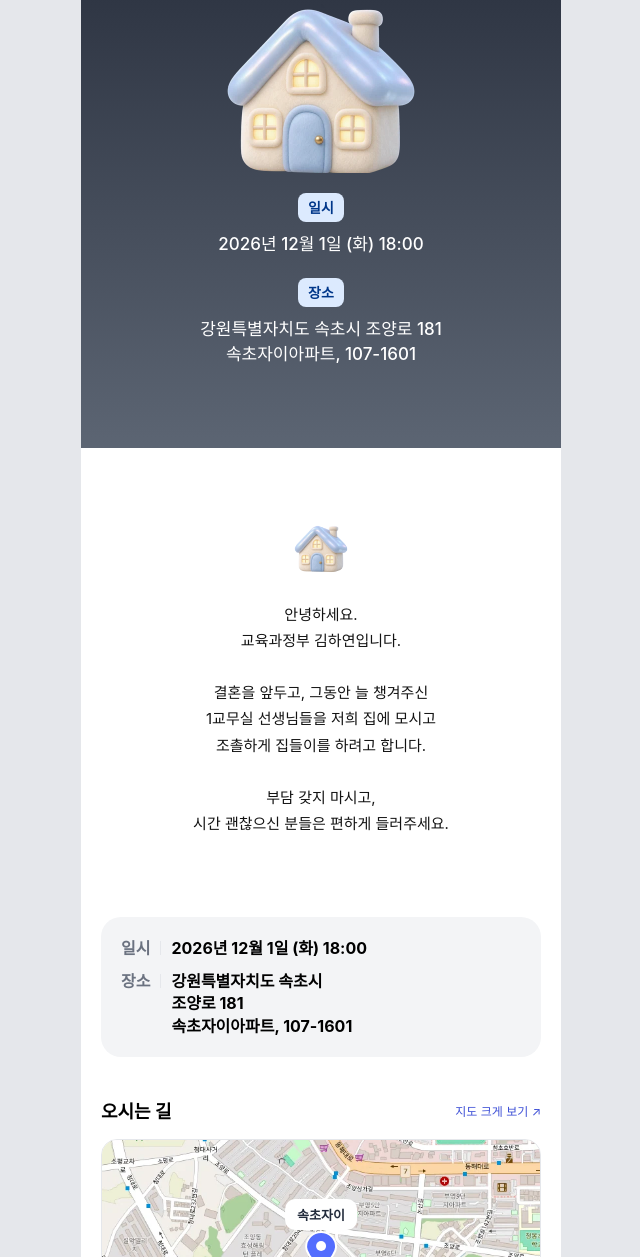
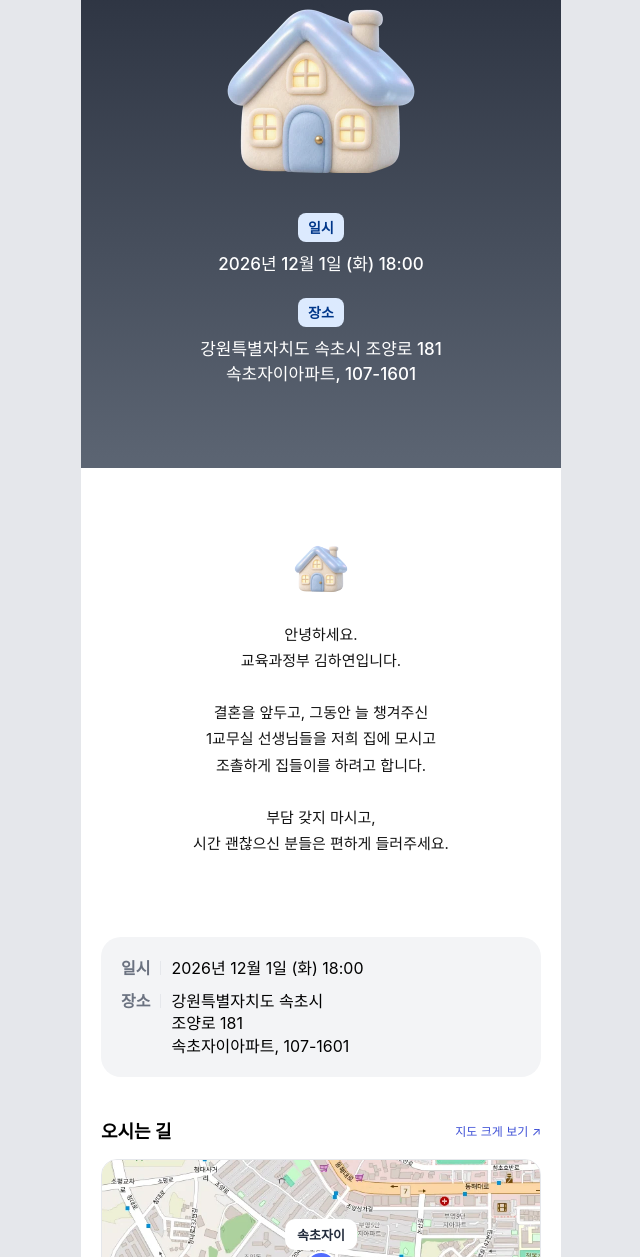
Before and after one commit to scieum/housewarming, a plain HTML site: page index.html in a window 1280 px wide. Shown: the part 196-1453 px from the top of the page, without its empty margins (319-959 px from the left). Drawn offline with Linux system fonts and the light colour scheme; a web font is replaced by a local one.

Commit message:
표지 일시·장소 위치 내림, 정보 카드 값 보통 굵기로
Co-Authored-By: Claude Opus 5.5 <noreply@anthropic.com>

```diff
--- a/style.css
+++ b/style.css
@@ -33,6 +33,8 @@ body {
 .cover__sub { font-size: 14px; font-weight: 500; opacity: .8; }
 .cover__title { margin-top: -8px; font-size: 26px; font-weight: 700; line-height: 1.35; }
 .cover__detail { display: flex; flex-direction: column; align-items: center; gap: 10px; font-size: 17px; font-weight: 500; line-height: 1.5; }
+/* 집 그림과 일시·장소 사이를 띄움 */
+.cover__art + .cover__detail { margin-top: 20px; }
 .chip { padding: 4px 10px; border-radius: 8px; background: #dceafe; color: #00378a; font-size: 14px; font-weight: 700; }
 
 /* Message */
@@ -47,6 +49,7 @@ body {
 .info { padding: 8px 20px 40px; }
 .info__card { display: flex; flex-direction: column; gap: 10px; padding: 20px; border-radius: 20px; background: var(--surface); }
 .info__row { display: flex; gap: 10px; font-size: 16px; font-weight: 700; line-height: 1.4; }
+.info__row dd { font-weight: 400; }
 .info__row dt { color: var(--text-sub); padding-right: 10px; border-right: 1px solid var(--border); height: 14px; margin-top: 4px; line-height: 14px; }
 
 /* Menu */
```
